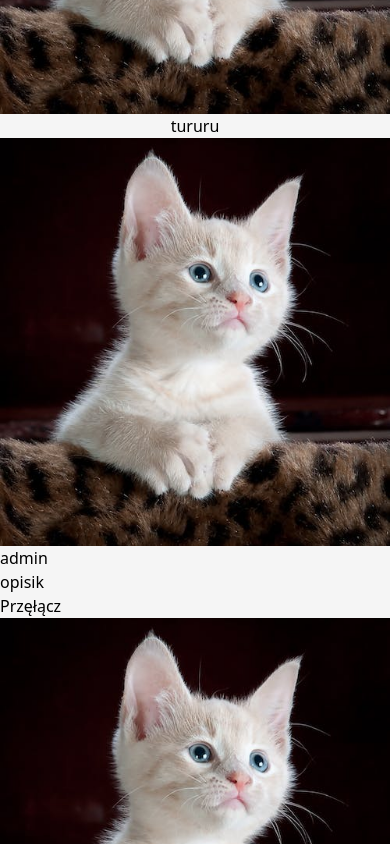
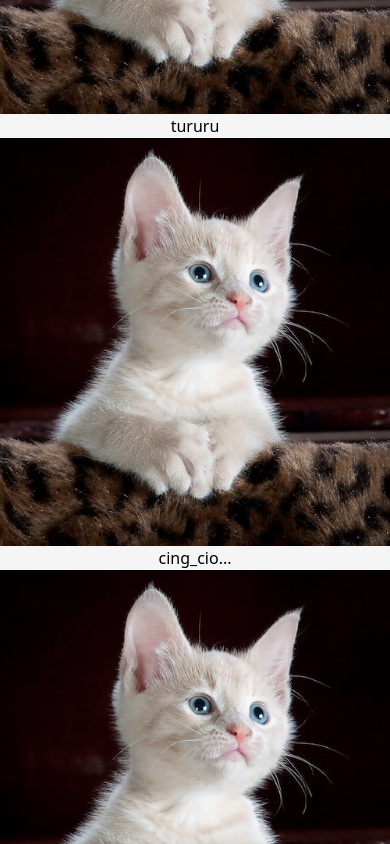
Before and after one commit to kappyllo/ig_clone, a React (Vite) app in the folder frontend/acustic_ig/: page / in a window 390 px wide. Shown: the part 2760-3604 px from the top of the page. Built offline with nearby package versions, Linux system fonts and the light colour scheme.

Commit message:
Working on mobile storys div.

```diff
--- a/frontend/acustic_ig/src/components/Storys.tsx
+++ b/frontend/acustic_ig/src/components/Storys.tsx
@@ -8,8 +8,8 @@ const EXAMPLE_STORIS = [
   { name: "Pan_Tusk", img: "cat-story.jpeg" },
   { name: "Zabaw...", img: "cat-story.jpeg" },
   { name: "tururu", img: "cat-story.jpeg" },
-  // { name: "cing_cio...", img: "cat-story.jpeg" },
-  // { name: "rezi", img: "cat-story.jpeg" },
+  { name: "cing_cio...", img: "cat-story.jpeg" },
+  { name: "rezi", img: "cat-story.jpeg" },
   // { name: "user", img: "cat-story.jpeg" },
 ];
 
@@ -18,7 +18,7 @@ export default function Storys() {
   console.log(windowSize);
   return (
     <>
-      <ul className="flex flex-row  text-xs text-center mt-5 sm:mx-0">
+      <ul className="flex flex-row text-xs text-center mt-5 sm:mx-0 sm:w-11/12 overflow-x-auto ">
         {EXAMPLE_STORIS.map((story) => {
           return (
             <li className={LI_MARGIN} key={story.name}>
```
